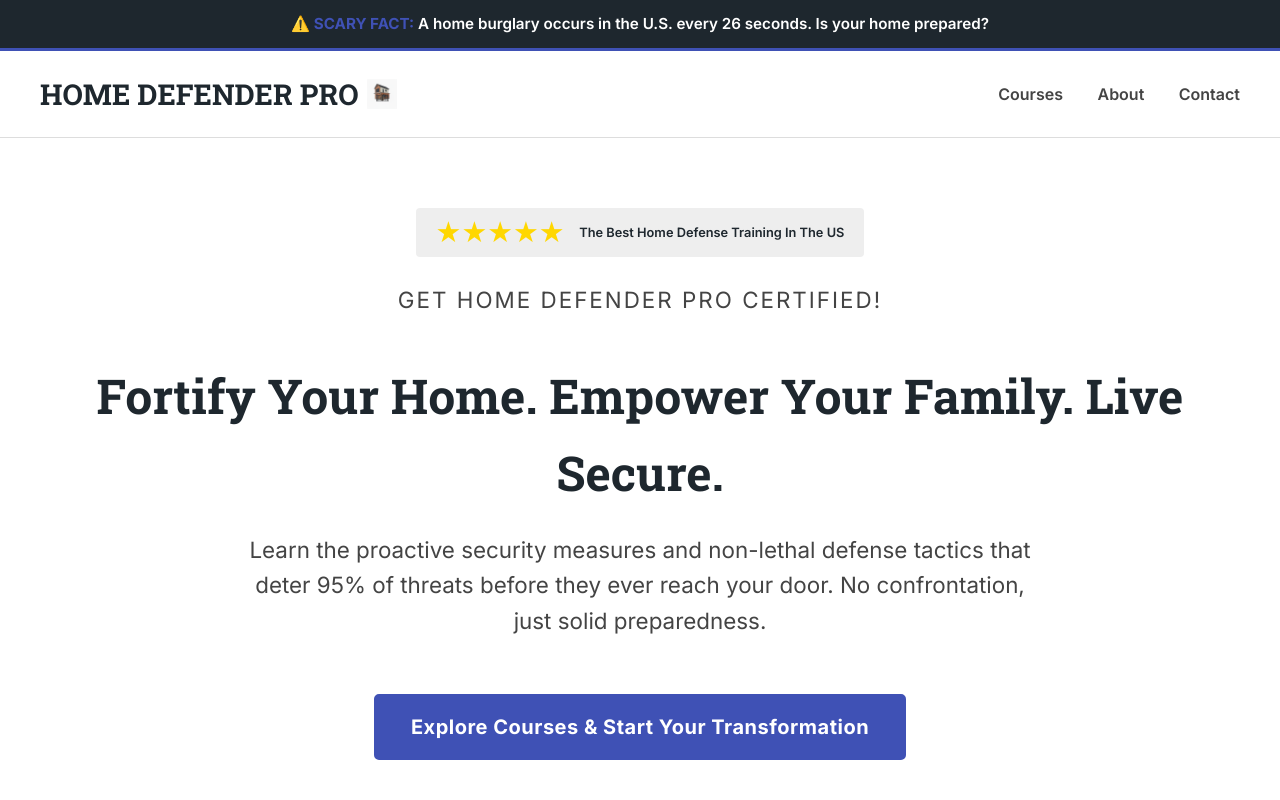
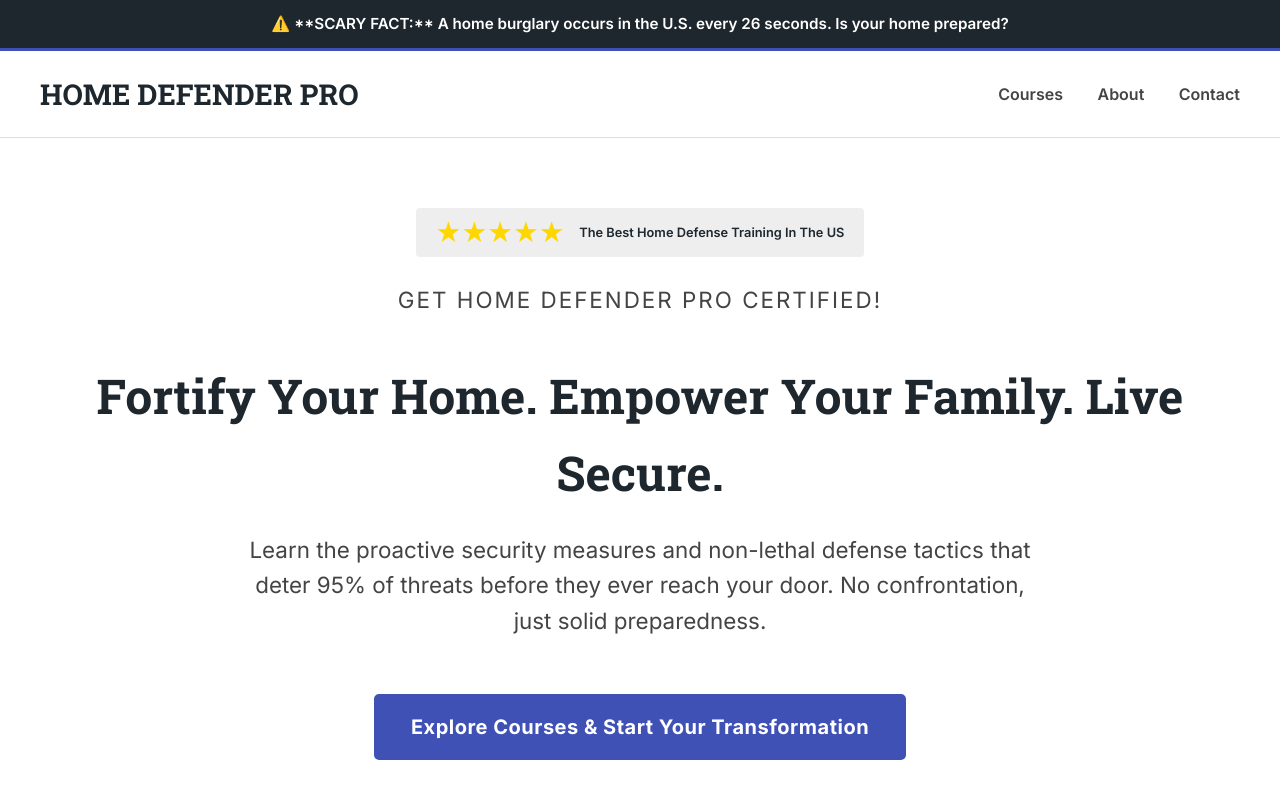
Before and after one commit to HomeDefenderPro/Web, a plain HTML site: page index.html in a window 1280 px wide. Shown: the top 800 px of the page. Drawn offline with Linux system fonts and the light colour scheme.

Commit message:
Update index.html

```diff
--- a/index.html
+++ b/index.html
@@ -67,22 +67,13 @@
             align-items: center;
         }
         .logo {
-            /* UPDATED: Added Flexbox properties for alignment */
-            display: flex;
-            align-items: center;
-
+            /* REVERTED: Back to original styling */
             font-size: 1.8em;
             font-weight: 700;
             color: var(--primary-dark);
             font-family: 'Roboto Slab', serif;
         }
-        /* NEW STYLE: For the secondary logo image */
-        .logo img {
-            height: 30px; /* Adjust size as needed, keep it aligned with text */
-            width: auto;
-            margin-left: 8px; /* Space between the text and the logo */
-            vertical-align: middle;
-        }
+        /* REMOVED: The .logo img style rule */
         nav a {
             margin-left: 30px;
             font-weight: 600;
@@ -451,16 +442,13 @@
 
     <div class="fear-fact-bar">
         <div class="container">
-            ⚠️ <strong>SCARY FACT:</strong> A home burglary occurs in the U.S. every 26 seconds. Is your home prepared?
+            ⚠️ **SCARY FACT:** A home burglary occurs in the U.S. every 26 seconds. Is your home prepared?
         </div>
     </div>
 
     <header>
         <div class="container header-content">
-            <a href="#" class="logo">
-                HOME DEFENDER PRO
-                <img src="houselogo.png" alt="House Logo Icon">
-            </a>
+            <a href="#" class="logo">HOME DEFENDER PRO</a>
             <nav>
                 <a href="#courses">Courses</a>
                 <a href="#about">About</a>
@@ -615,7 +603,7 @@
             // IMPORTANT: Replace this placeholder URL with the actual 'pre-filled form' URL from your Google Form
             const GOOGLE_FORM_URL = "https://docs.google.com/forms/d/e/1FAIpQLSfzY-PHOq0R7kYp0T6I-TfA/formResponse";
 
-            alert("Thank you for your question! We'll open your Google Form in a new window/tab for submission. Please ensure you have configured the GOOGLE_FORM_URL in the script tag.");
+            alert("Thank you for your question! We'll open your Google Form in a new window/tab for submission for submission. Please ensure you have configured the GOOGLE_FORM_URL in the script tag.");
             window.open(GOOGLE_FORM_URL, '_blank');
         }
     </script>
```
